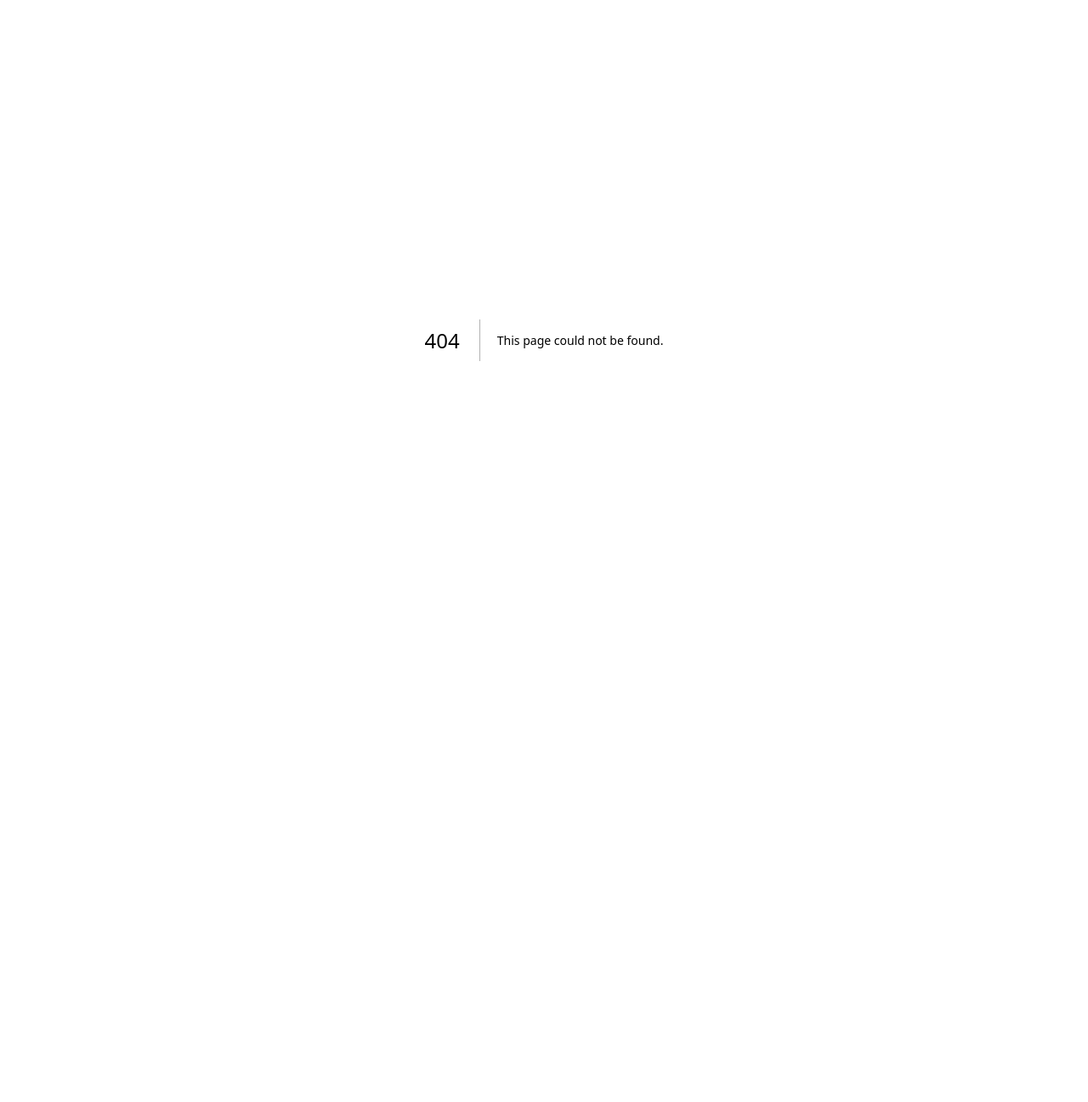
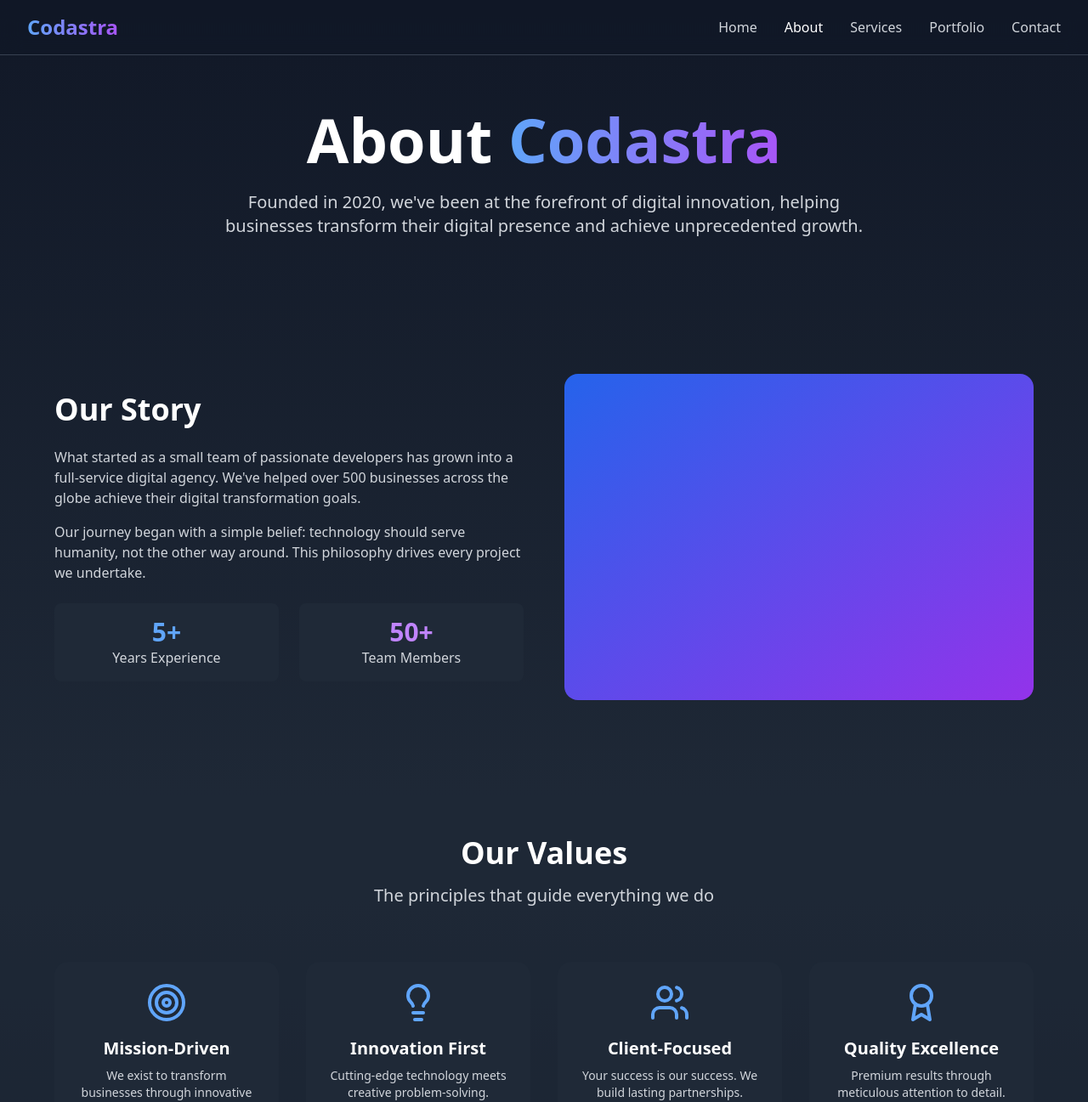
Before and after one commit to viralsparkconnect-hue/codastra-next-client, a Next.js app: page /about in a window 1280 px wide. Before the commit this address had no page. Shown: the top 1297 px of the page at 85% size. Before the commit the page ends 800 px from the top, so only its background shows below. Built offline with nearby package versions, Linux system fonts and the light colour scheme.

Commit message:
Create about.js

```diff
--- /dev/null
+++ b/pages/about.js
@@ -0,0 +1,162 @@
+import { motion } from 'framer-motion'
+import { Users, Target, Lightbulb, Award } from 'lucide-react'
+import Link from 'next/link'
+
+export default function About() {
+  const team = [
+    { name: 'Alex Rodriguez', role: 'CEO & Founder', image: '/api/placeholder/300/300' },
+    { name: 'Sarah Chen', role: 'CTO', image: '/api/placeholder/300/300' },
+    { name: 'Marcus Johnson', role: 'Design Director', image: '/api/placeholder/300/300' },
+    { name: 'Emily Davis', role: 'Marketing Lead', image: '/api/placeholder/300/300' },
+  ]
+
+  const values = [
+    { icon: Target, title: 'Mission-Driven', desc: 'We exist to transform businesses through innovative digital solutions.' },
+    { icon: Lightbulb, title: 'Innovation First', desc: 'Cutting-edge technology meets creative problem-solving.' },
+    { icon: Users, title: 'Client-Focused', desc: 'Your success is our success. We build lasting partnerships.' },
+    { icon: Award, title: 'Quality Excellence', desc: 'Premium results through meticulous attention to detail.' },
+  ]
+
+  return (
+    <div className="min-h-screen bg-gradient-to-b from-gray-900 via-gray-800 to-gray-900">
+      {/* Navigation */}
+      <nav className="fixed top-0 w-full z-50 bg-gray-900/80 backdrop-blur-md border-b border-gray-700">
+        <div className="max-w-7xl mx-auto px-4 sm:px-6 lg:px-8">
+          <div className="flex justify-between items-center h-16">
+            <Link href="/" className="text-2xl font-bold bg-gradient-to-r from-blue-400 to-purple-500 bg-clip-text text-transparent">
+              Codastra
+            </Link>
+            <div className="hidden md:flex space-x-8">
+              <Link href="/" className="text-gray-300 hover:text-blue-400 transition">Home</Link>
+              <Link href="/about" className="text-white hover:text-blue-400 transition">About</Link>
+              <Link href="/services" className="text-gray-300 hover:text-blue-400 transition">Services</Link>
+              <Link href="/portfolio" className="text-gray-300 hover:text-blue-400 transition">Portfolio</Link>
+              <Link href="/contact" className="text-gray-300 hover:text-blue-400 transition">Contact</Link>
+            </div>
+          </div>
+        </div>
+      </nav>
+
+      {/* Hero Section */}
+      <section className="pt-32 pb-20 px-4 text-center">
+        <div className="max-w-6xl mx-auto">
+          <motion.h1
+            className="text-5xl md:text-7xl font-bold mb-6 text-white"
+            initial={{ opacity: 0, y: -30 }}
+            animate={{ opacity: 1, y: 0 }}
+            transition={{ duration: 0.8 }}
+          >
+            About <span className="bg-gradient-to-r from-blue-400 to-purple-500 bg-clip-text text-transparent">Codastra</span>
+          </motion.h1>
+          <motion.p
+            className="text-xl text-gray-300 max-w-3xl mx-auto"
+            initial={{ opacity: 0, y: 20 }}
+            animate={{ opacity: 1, y: 0 }}
+            transition={{ delay: 0.3, duration: 0.8 }}
+          >
+            Founded in 2020, we've been at the forefront of digital innovation, helping businesses transform their digital presence and achieve unprecedented growth.
+          </motion.p>
+        </div>
+      </section>
+
+      {/* Our Story Section */}
+      <section className="py-20 px-4">
+        <div className="max-w-6xl mx-auto grid grid-cols-1 lg:grid-cols-2 gap-12 items-center">
+          <motion.div
+            initial={{ opacity: 0, x: -50 }}
+            animate={{ opacity: 1, x: 0 }}
+            transition={{ duration: 0.8 }}
+          >
+            <h2 className="text-4xl font-bold text-white mb-6">Our Story</h2>
+            <p className="text-gray-300 mb-4">
+              What started as a small team of passionate developers has grown into a full-service digital agency. We've helped over 500 businesses across the globe achieve their digital transformation goals.
+            </p>
+            <p className="text-gray-300 mb-6">
+              Our journey began with a simple belief: technology should serve humanity, not the other way around. This philosophy drives every project we undertake.
+            </p>
+            <div className="grid grid-cols-2 gap-6">
+              <div className="text-center p-4 bg-gray-800 rounded-lg">
+                <div className="text-3xl font-bold text-blue-400">5+</div>
+                <div className="text-gray-300">Years Experience</div>
+              </div>
+              <div className="text-center p-4 bg-gray-800 rounded-lg">
+                <div className="text-3xl font-bold text-purple-400">50+</div>
+                <div className="text-gray-300">Team Members</div>
+              </div>
+            </div>
+          </motion.div>
+          <motion.div
+            className="h-96 bg-gradient-to-br from-blue-600 to-purple-600 rounded-2xl"
+            initial={{ opacity: 0, x: 50 }}
+            animate={{ opacity: 1, x: 0 }}
+            transition={{ duration: 0.8 }}
+          >
+            {/* Placeholder for image */}
+          </motion.div>
+        </div>
+      </section>
+
+      {/* Values Section */}
+      <section className="py-20 px-4 bg-gray-800/50">
+        <div className="max-w-6xl mx-auto">
+          <motion.div
+            className="text-center mb-16"
+            initial={{ opacity: 0, y: 20 }}
+            animate={{ opacity: 1, y: 0 }}
+            transition={{ duration: 0.8 }}
+          >
+            <h2 className="text-4xl font-bold text-white mb-4">Our Values</h2>
+            <p className="text-xl text-gray-300">The principles that guide everything we do</p>
+          </motion.div>
+
+          <div className="grid grid-cols-1 md:grid-cols-2 lg:grid-cols-4 gap-8">
+            {values.map(({ icon: Icon, title, desc }, i) => (
+              <motion.div
+                key={i}
+                className="text-center p-6 bg-gray-800 rounded-2xl hover:bg-gray-700 transition"
+                initial={{ opacity: 0, y: 20 }}
+                animate={{ opacity: 1, y: 0 }}
+                transition={{ delay: i * 0.1, duration: 0.6 }}
+              >
+                <Icon className="w-12 h-12 mx-auto mb-4 text-blue-400" />
+                <h3 className="text-xl font-semibold text-white mb-2">{title}</h3>
+                <p className="text-gray-300 text-sm">{desc}</p>
+              </motion.div>
+            ))}
+          </div>
+        </div>
+      </section>
+
+      {/* Team Section */}
+      <section className="py-20 px-4">
+        <div className="max-w-6xl mx-auto">
+          <motion.div
+            className="text-center mb-16"
+            initial={{ opacity: 0, y: 20 }}
+            animate={{ opacity: 1, y: 0 }}
+            transition={{ duration: 0.8 }}
+          >
+            <h2 className="text-4xl font-bold text-white mb-4">Meet Our Team</h2>
+            <p className="text-xl text-gray-300">The brilliant minds behind Codastra</p>
+          </motion.div>
+
+          <div className="grid grid-cols-1 md:grid-cols-2 lg:grid-cols-4 gap-8">
+            {team.map(({ name, role }, i) => (
+              <motion.div
+                key={i}
+                className="text-center"
+                initial={{ opacity: 0, y: 20 }}
+                animate={{ opacity: 1, y: 0 }}
+                transition={{ delay: i * 0.1, duration: 0.6 }}
+              >
+                <div className="w-48 h-48 mx-auto mb-4 bg-gradient-to-br from-blue-600 to-purple-600 rounded-full"></div>
+                <h3 className="text-xl font-semibold text-white mb-1">{name}</h3>
+                <p className="text-gray-400">{role}</p>
+              </motion.div>
+            ))}
+          </div>
+        </div>
+      </section>
+    </div>
+  )
+}
```
